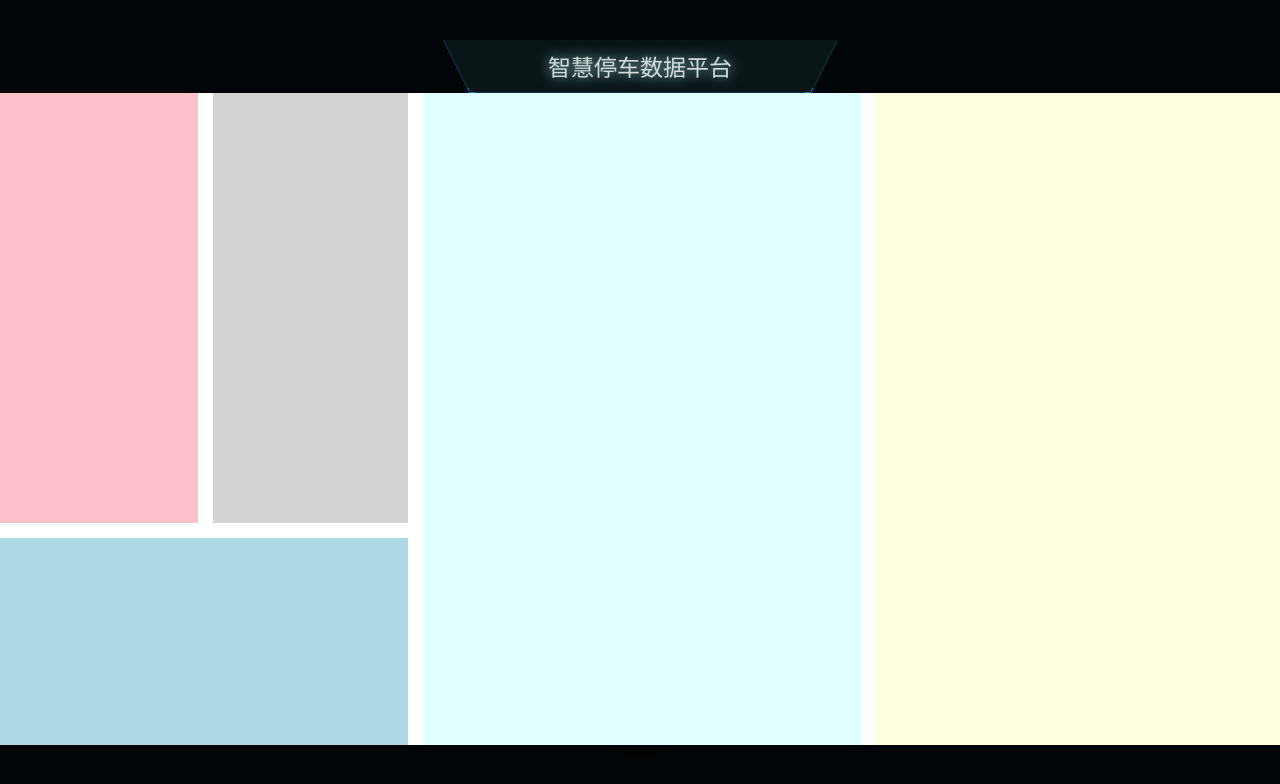
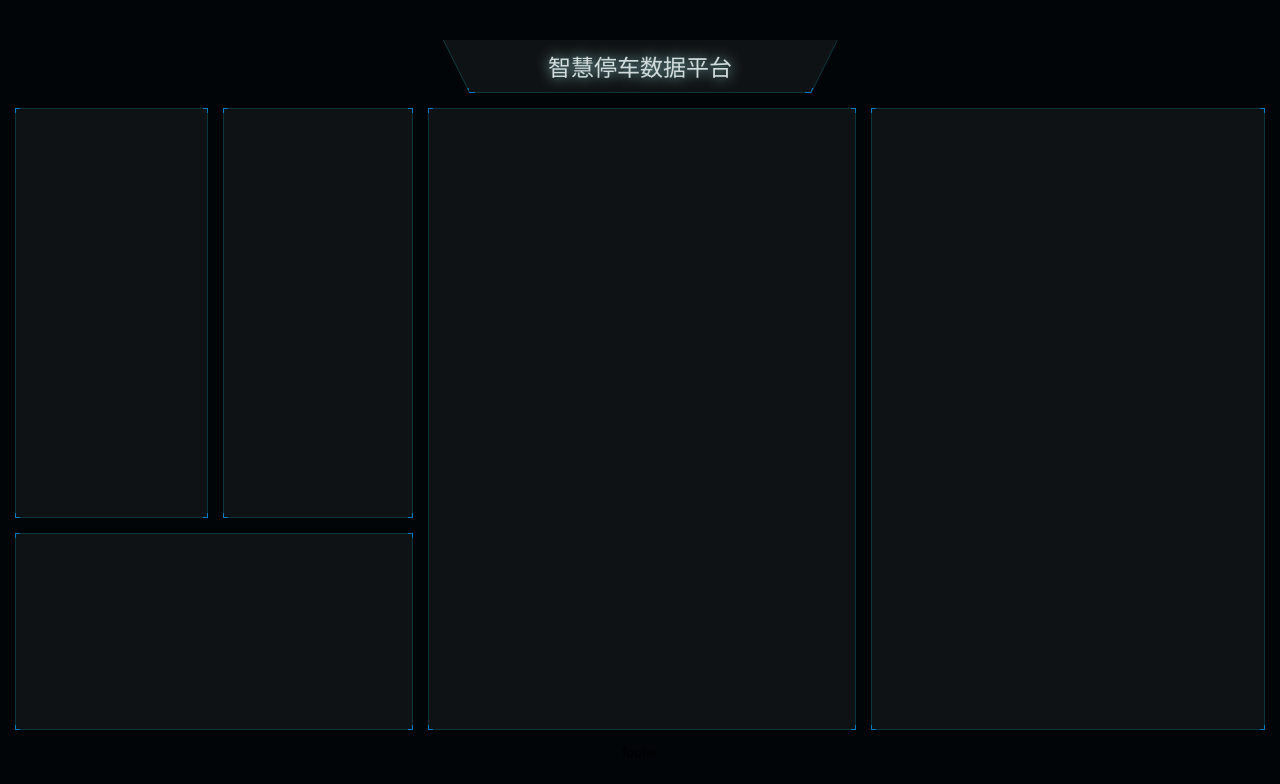
Before and after one commit to uphg/large-screen-visualization, a React (Vite) app: page / in a window 1280 px wide. Shown: the top 784 px of the page. Built offline with nearby package versions, Linux system fonts and the light colour scheme.

Commit message:
添加背景和边框

```diff
--- a/package.json
+++ b/package.json
@@ -8,6 +8,7 @@
     "preview": "vite preview"
   },
   "dependencies": {
+    "classnames": "^2.3.1",
     "react": "^18.0.0",
     "react-dom": "^18.0.0"
   },
--- a/src/App.tsx
+++ b/src/App.tsx
@@ -2,7 +2,7 @@ import { useState } from 'react'
 import Header from './components/header'
 import Main from './components/main'
 import Footer from './components/footer'
-import './styles/App.scss'
+// import './styles/app.scss'
 
 function App() {
   return (
--- a/src/components/main.tsx
+++ b/src/components/main.tsx
@@ -1,11 +1,13 @@
+import Part from './part'
+
 const Main = () => {
   return (
     <main className="app-main">
-      <section className="section1"></section>
-        <section className="section2"></section>
-        <section className="section3"></section>
-        <section className="section4"></section>
-        <section className="section5"></section>
+      <Part className="section1"></Part>
+      <Part className="section2"></Part>
+      <Part className="section3"></Part>
+      <Part className="section4"></Part>
+      <Part className="section5"></Part>
     </main>
   )
 }
--- /dev/null
+++ b/src/components/part.tsx
@@ -0,0 +1,25 @@
+import { PropsWithChildren } from "react"
+import classnames from 'classnames'
+
+
+const Part = (props: PropsWithChildren & { className: string }) => {
+  return (
+    <section className={classnames(['part', props.className])}>
+      {props.children}
+      <div className="corner-mark-wrap top-left">
+        <div className="corner-mark"></div>
+      </div>
+      <div className="corner-mark-wrap top-right">
+        <div className="corner-mark"></div>
+      </div>
+      <div className="corner-mark-wrap bottom-left">
+        <div className="corner-mark"></div>
+      </div>
+      <div className="corner-mark-wrap bottom-right">
+        <div className="corner-mark"></div>
+      </div>
+    </section>
+  )
+}
+
+export default Part
--- a/src/main.tsx
+++ b/src/main.tsx
@@ -1,8 +1,8 @@
 import React from 'react'
 import ReactDOM from 'react-dom/client'
 import App from './App'
+import autoAdaptTocreen from './utils/autoAdaptTocreen'
 import './styles/index.scss'
-import autoAdaptTocreen from './utils/autoAdaptTocreen'
 
 const root = document.getElementById('root')!
 
--- a/src/styles/App.scss
+++ b/src/styles/App.scss
@@ -1,4 +1,33 @@
-@import "./common.scss";
+// @import "./common.scss";
+
+body {
+  margin: 0;
+  font-family: -apple-system, BlinkMacSystemFont, 'Segoe UI', 'Roboto', 'Oxygen', 'Ubuntu', 'Cantarell', 'Fira Sans', 'Droid Sans', 'Helvetica Neue', sans-serif;
+  -webkit-font-smoothing: antialiased;
+  -moz-osx-font-smoothing: grayscale;
+  display: flex;
+  width: 100vw;
+  height: 100vh;
+  background-color: #020507;
+}
+
+code {
+  font-family: source-code-pro, Menlo, Monaco, Consolas, 'Courier New', monospace;
+}
+
+*, *::before, *::after {
+  box-sizing: border-box;
+}
+
+* {
+  margin: 0;
+  padding: 0;
+  font-weight: normal;
+}
+
+#root {
+  margin: auto;
+}
 
 .App {
   text-align: center;
@@ -16,7 +45,7 @@
   height: 100%;
   margin: 0 auto;
   position: relative;
-  background-color: $block-bg;
+  background-color: $part-bg;
   border-bottom: 1px solid $border-color;
   display: flex;
   justify-content: center;
@@ -61,7 +90,7 @@
       position: absolute;
       bottom: -1px;
       border: 1px solid $border-color;
-      background-color: $block-bg;
+      background-color: $part-bg;
     }
     .triangle-left {
       left: 0;
@@ -106,34 +135,3 @@
     }
   }
 }
-
-.app-main {
-  background-color: #fff;
-  display: grid;
-  flex: 1;
-  grid-template:
-    "box1 box2 box4 box5" 755fr
-    "box3 box3 box4 box5" 363fr / 366fr 361fr 811fr 747fr;
-  grid-column-gap: px(28);
-  grid-row-gap: px(28);
-  > .section1 {
-    grid-area: box1;
-    background: pink;
-  }
-  > .section2 {
-    grid-area: box2;
-    background: lightgray;
-  }
-  > .section3 {
-    grid-area: box3;
-    background: lightblue;
-  }
-  > .section4 {
-    grid-area: box4;
-    background: lightcyan;
-  }
-  > .section5 {
-    grid-area: box5;
-    background: lightyellow;
-  }
-}
--- a/src/styles/common.scss
+++ b/src/styles/common.scss
@@ -2,6 +2,9 @@
   @return $n / 2420 * 100rem;
 }
 
-$block-bg: rgba(74, 157, 165, 0.1);
-$border-color: rgba(21, 109, 147, 0.4);
+// $part-bg: rgba(74, 157, 165, 0.1);
+$part-bg: rgba(255, 255, 255, 0.05);
+// $border-color: rgba(21, 109, 147, 0.4);
+$border-color: rgba(4, 197, 223, 0.2);
+
 $primary-border-color: rgba(0, 122, 192);
--- a/src/styles/index.scss
+++ b/src/styles/index.scss
@@ -1,31 +1,3 @@
-body {
-  margin: 0;
-  font-family: -apple-system, BlinkMacSystemFont, 'Segoe UI', 'Roboto', 'Oxygen',
-    'Ubuntu', 'Cantarell', 'Fira Sans', 'Droid Sans', 'Helvetica Neue',
-    sans-serif;
-  -webkit-font-smoothing: antialiased;
-  -moz-osx-font-smoothing: grayscale;
-  display: flex;
-  width: 100vw;
-  height: 100vh;
-  background-color: #020507;
-}
-
-code {
-  font-family: source-code-pro, Menlo, Monaco, Consolas, 'Courier New',
-    monospace;
-}
-
-*, *::before, *::after {
-  box-sizing: border-box;
-}
-
-* {
-  margin: 0;
-  padding: 0;
-  font-weight: normal;
-}
-
-#root {
-  margin: auto;
-}
+@import "./common.scss";
+@import "./app.scss";
+@import "./main.scss";
--- /dev/null
+++ b/src/styles/main.scss
@@ -0,0 +1,78 @@
+// @import "./common.scss";
+
+.app-main {
+  display: grid;
+  flex: 1;
+  grid-template:
+    "box1 box2 box4 box5" 755fr
+    "box3 box3 box4 box5" 363fr / 366fr 361fr 811fr 747fr;
+  grid-column-gap: px(28);
+  grid-row-gap: px(28);
+  padding: px(28);
+  > .part {
+    border: 1px solid $border-color;
+    position: relative;
+    background-color: $part-bg;
+    // box-shadow: inset 0 0 px(10) px(5) #0c272d;
+    // #017eaa
+    .corner-mark-wrap {
+      position: absolute;
+      width: px(10);
+      height: px(10);
+      overflow: hidden;
+      .corner-mark {
+        width: calc(px(10) + 1px);
+        height: calc(px(10) + 1px);
+        position: absolute;
+        border: 1px solid $primary-border-color;
+      }
+      &.top-left {
+        top: -1px;
+        left: -1px;
+        .corner-mark {
+          top: 0;
+          left: 0;
+        }
+      }
+      &.top-right {
+        top: -1px;
+        right: -1px;
+        .corner-mark {
+          top: 0;
+          right: 0;
+        }
+      }
+      &.bottom-left {
+        bottom: -1px;
+        left: -1px;
+        .corner-mark {
+          bottom: 0;
+          left: 0;
+        }
+      }
+      &.bottom-right {
+        bottom: -1px;
+        right: -1px;
+        .corner-mark {
+          bottom: 0;
+          right: 0;
+        }
+      }
+    }
+  }
+  > .section1 {
+    grid-area: box1;
+  }
+  > .section2 {
+    grid-area: box2;
+  }
+  > .section3 {
+    grid-area: box3;
+  }
+  > .section4 {
+    grid-area: box4;
+  }
+  > .section5 {
+    grid-area: box5;
+  }
+}
```
Also changed, not shown: 1 other file (tests, documents, lock files or other folders).
